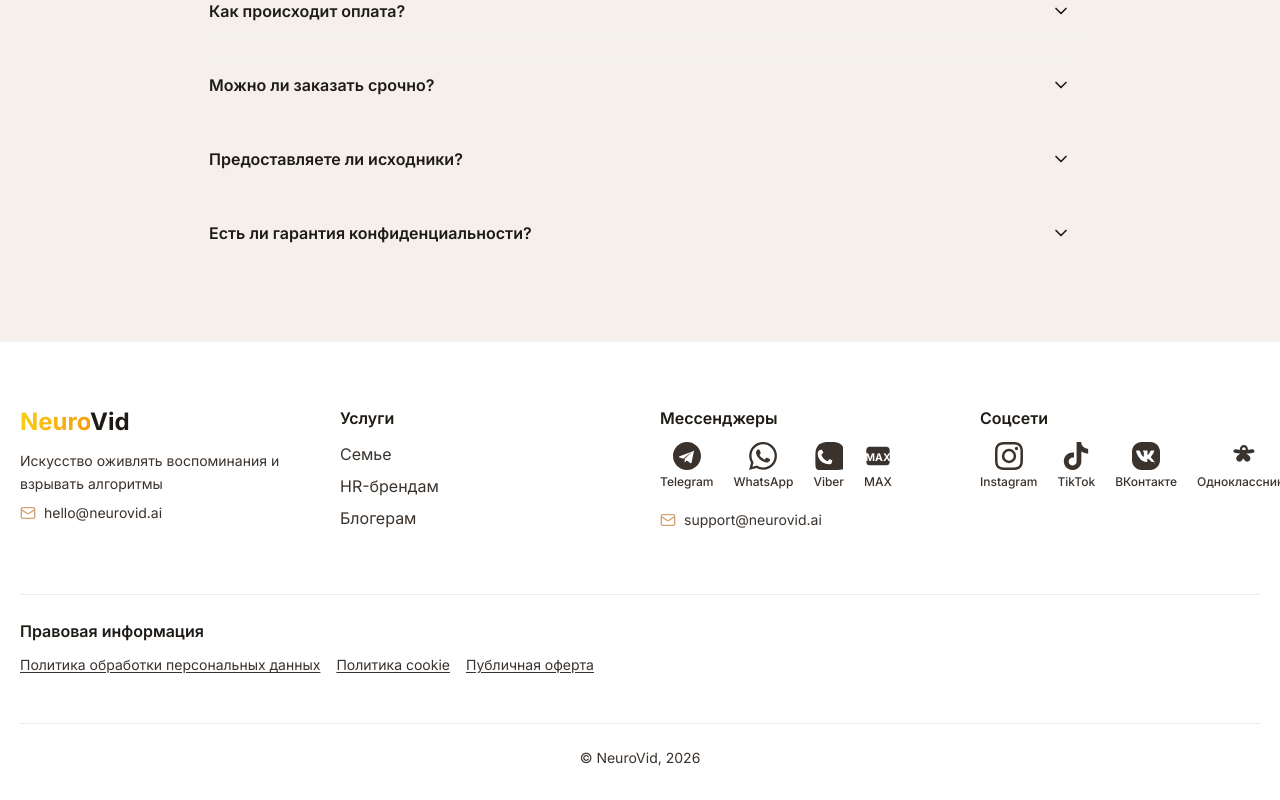
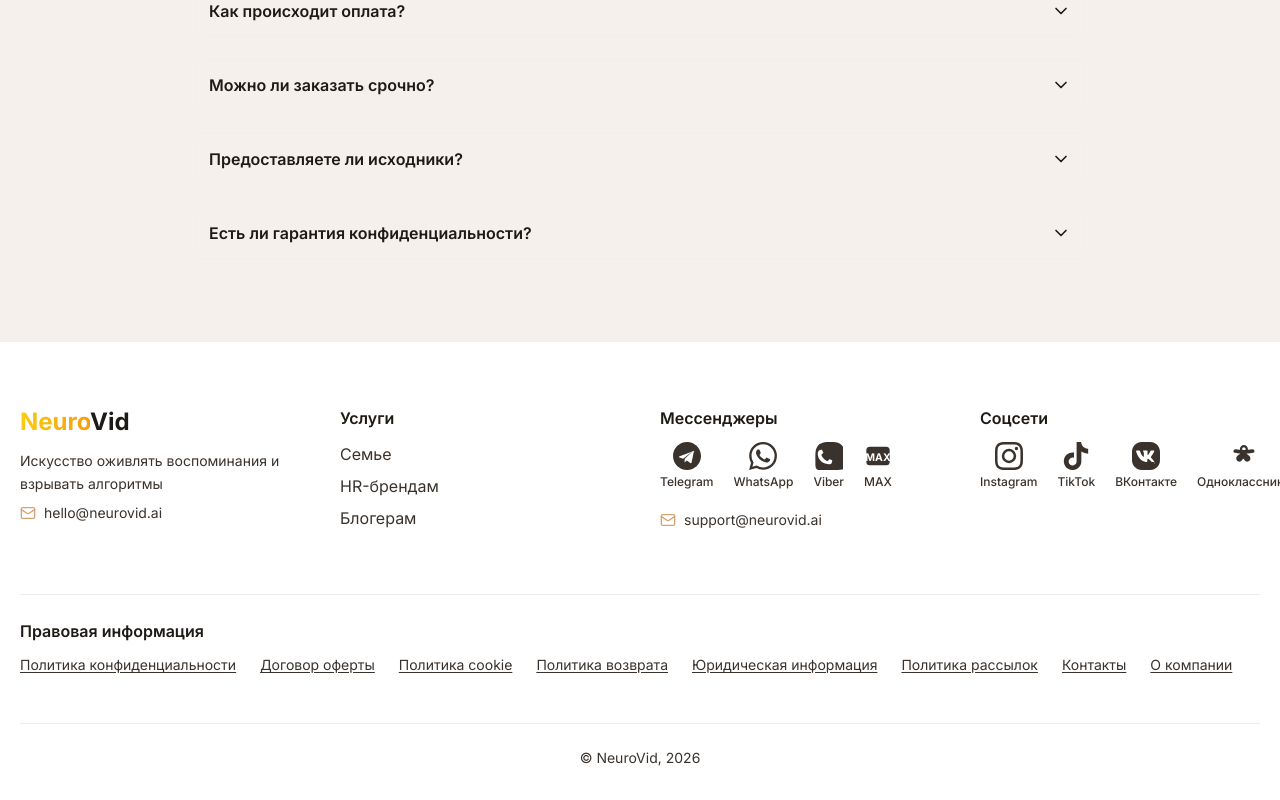
Before and after one commit to melevgeni-cpu/neurovid-module-new, a Next.js app: page / in a window 1280 px wide. Shown: the part 6526-7326 px from the top of the page. Built offline with nearby package versions, Linux system fonts and the light colour scheme.

Commit message:
Update Footer.tsx
Изменен файл футер (правовая информация)

```diff
--- a/components/layout/Footer.tsx
+++ b/components/layout/Footer.tsx
@@ -79,12 +79,34 @@ export default function Footer() {
           </div>
         </div>
 
+        {/* Правовая информация */}
         <div className="sm:col-span-2 lg:col-span-4 mt-6 pt-6 border-t border-border-light">
           <h4 className="text-text-primary font-semibold mb-3 text-base text-center lg:text-left">Правовая информация</h4>
-          <div className="flex flex-wrap justify-center lg:justify-start gap-4 text-sm">
-            <Link href="/privacy" className="text-text-secondary hover:text-accent-warm transition-colors underline underline-offset-2">Политика обработки персональных данных</Link>
-            <Link href="/cookies" className="text-text-secondary hover:text-accent-warm transition-colors underline underline-offset-2">Политика cookie</Link>
-            <Link href="/offer" className="text-text-secondary hover:text-accent-warm transition-colors underline underline-offset-2">Публичная оферта</Link>
+          <div className="flex flex-wrap justify-center lg:justify-start gap-x-6 gap-y-2 text-sm">
+            <Link href="/privacy" className="text-text-secondary hover:text-accent-warm transition-colors underline underline-offset-2">
+              Политика конфиденциальности
+            </Link>
+            <Link href="/offer" className="text-text-secondary hover:text-accent-warm transition-colors underline underline-offset-2">
+              Договор оферты
+            </Link>
+            <Link href="/cookies" className="text-text-secondary hover:text-accent-warm transition-colors underline underline-offset-2">
+              Политика cookie
+            </Link>
+            <Link href="/refund" className="text-text-secondary hover:text-accent-warm transition-colors underline underline-offset-2">
+              Политика возврата
+            </Link>
+            <Link href="/legal" className="text-text-secondary hover:text-accent-warm transition-colors underline underline-offset-2">
+              Юридическая информация
+            </Link>
+            <Link href="/subscription-policy" className="text-text-secondary hover:text-accent-warm transition-colors underline underline-offset-2">
+              Политика рассылок
+            </Link>
+            <Link href="/contacts" className="text-text-secondary hover:text-accent-warm transition-colors underline underline-offset-2">
+              Контакты
+            </Link>
+            <Link href="/about" className="text-text-secondary hover:text-accent-warm transition-colors underline underline-offset-2">
+              О компании
+            </Link>
           </div>
         </div>
       </div>
```
